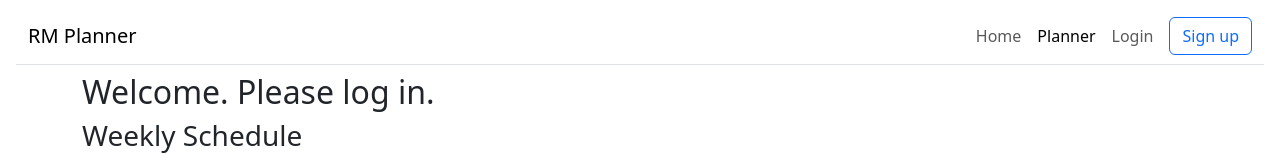
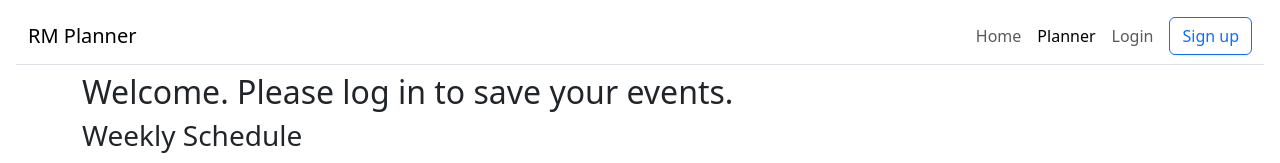
Before and after one commit to ammonwk/startup, a React (Vite) app: page /planner in a window 1280 px wide. Shown: the top 163 px of the page. Built offline with nearby package versions, Linux system fonts and the light colour scheme; no server answers.

Commit message:
Fixed welcome message and new event title

```diff
--- a/src/planner.jsx
+++ b/src/planner.jsx
@@ -77,7 +77,7 @@ export function Planner() {
     const createEvent = (hour) => {
         const newEvent = {
             id: nextId,
-            name: 'New Event',
+            name: 'Click to change the event name.',
             y: `${(hour - 6) * 60}px`,
             color: '#ffffff',
             duration: 30,
@@ -210,7 +210,7 @@ export function Planner() {
 
     return (
         <div className="container">
-            <h2 className="welcome">Welcome. Please log in.</h2>
+            <h2 className="welcome">Welcome{localStorage.getItem('userName') ? `, ${localStorage.getItem('userName')}.` : '. Please log in to save your events.'}</h2>
             <h3>Weekly Schedule</h3>
             <p>Your changes are automatically saved to the cloud. Try accessing the site on your phone to see the same events you've just made.</p>
             <div className="current-date-view">
@@ -296,13 +296,11 @@ export function Planner() {
                                 name="duration"
                             />
                         </Form.Group>
-                        <Form.Group>
-                            <Button variant="danger" onClick={handleDeleteEvent}>Delete Event</Button>
-                        </Form.Group>
                     </Form>
                 </Modal.Body>
                 <Modal.Footer>
                     <Button variant="secondary" onClick={handleCloseModal}>Close</Button>
+                    <Button variant="danger" onClick={handleDeleteEvent}>Delete Event</Button>
                     <Button variant="primary" onClick={handleSaveEvent}>Save Changes</Button>
                 </Modal.Footer>
             </Modal>
```
